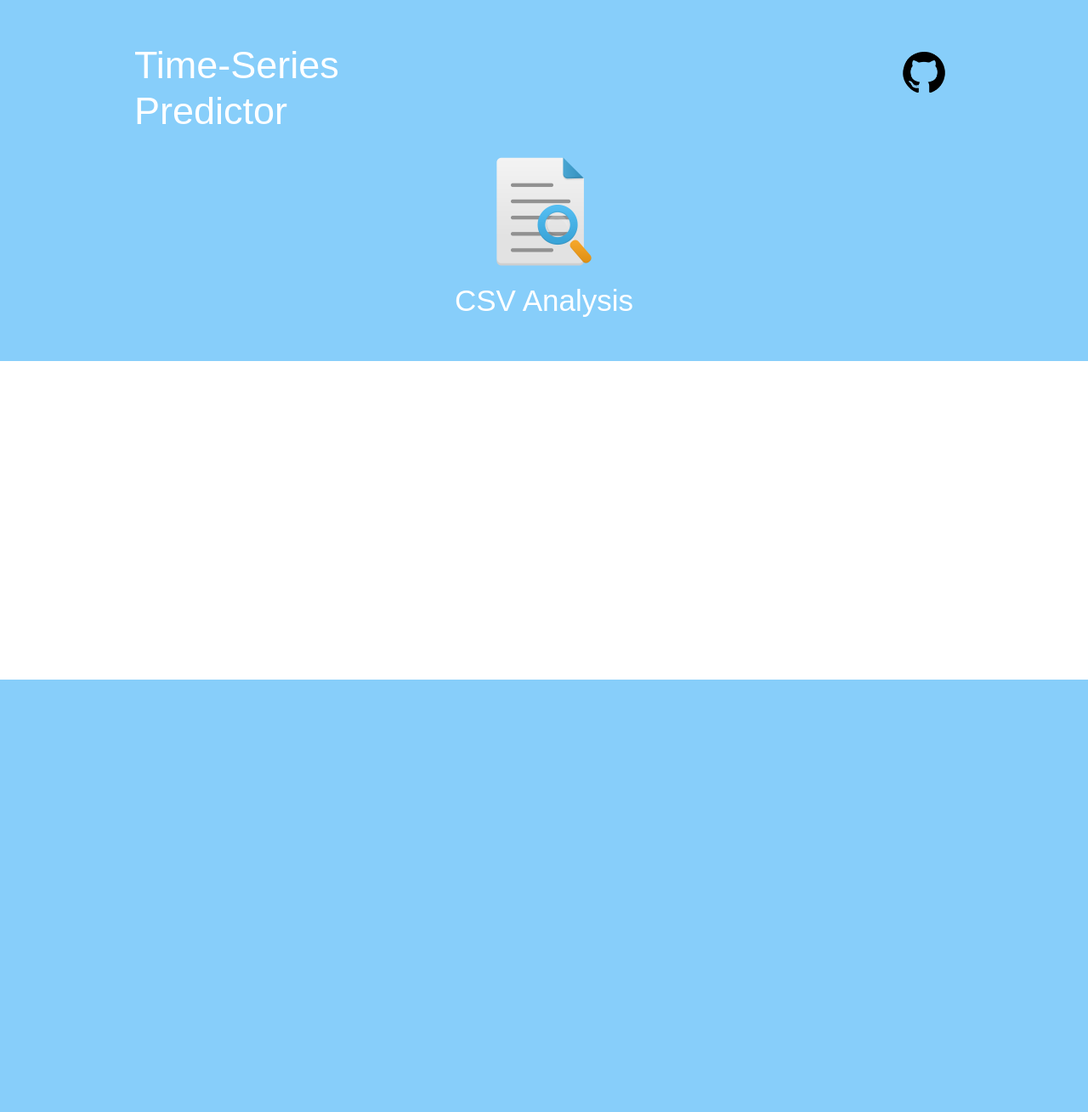
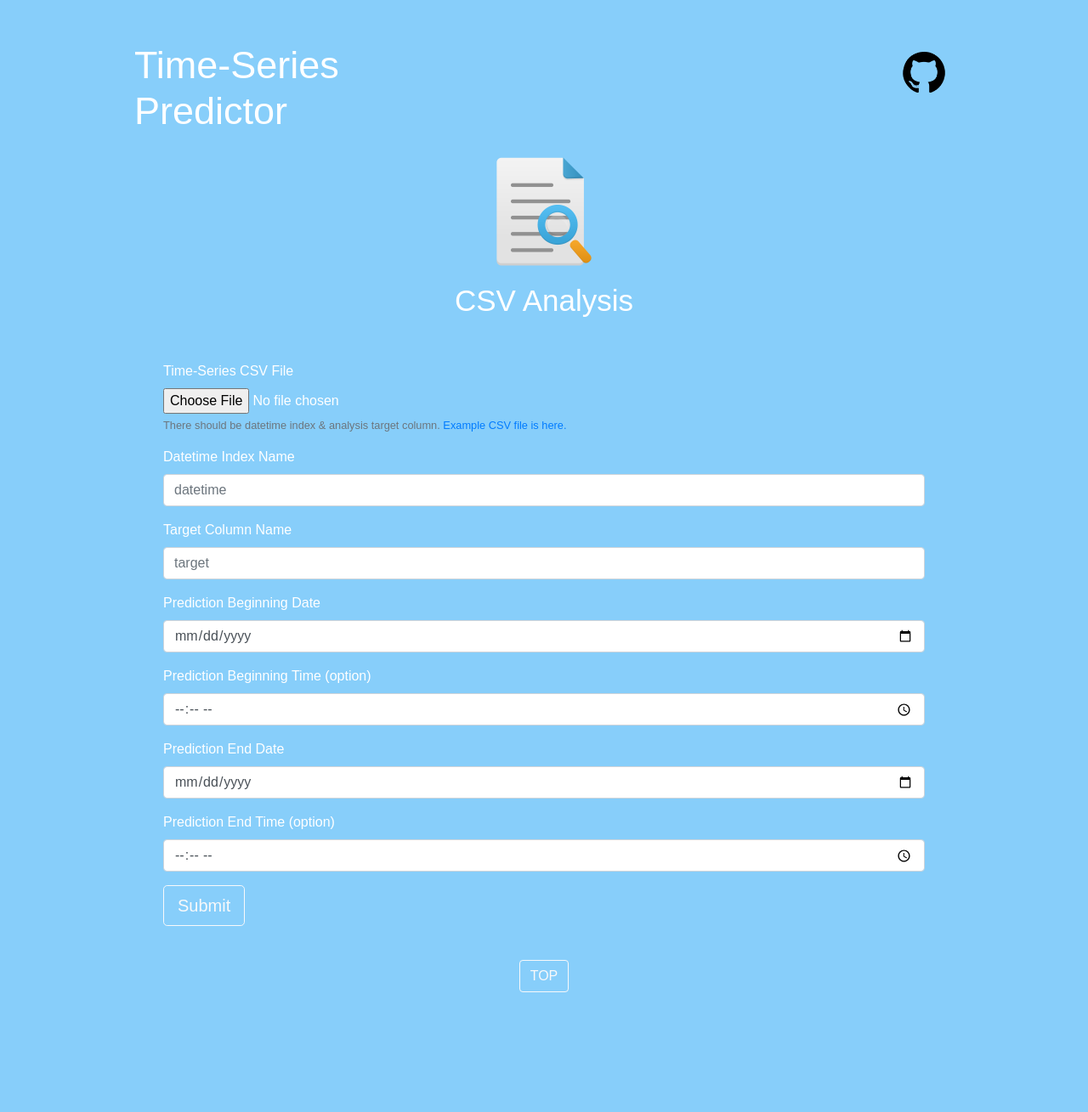
Before and after one commit to ogi-iii/time_series_predictor, a Flask app: page /analysis in a window 1280 px wide. Shown: the whole page at 85% size. Before the commit the page ends 800 px from the top, so only its background shows below. Run offline with Flask 2, Linux system fonts and the light colour scheme; some libraries are stand-ins or nearby versions.

Commit message:
analysis step finished

```diff
--- a/app/app.py
+++ b/app/app.py
@@ -1,7 +1,23 @@
 import os
-from flask import Flask, render_template
+import base64
+import numpy as np
+import pandas as pd
+from scipy import stats
+from scipy import signal
+import statsmodels.api as sm
+from matplotlib import pyplot as plt
+import seaborn as sns
+sns.set() #plotの準備
+import warnings
+warnings.filterwarnings('ignore') # 計算警告を非表示
+
+from flask import Flask, render_template, request
+import tempfile
+from module import *
+
 
 app = Flask(__name__)
+
 
 @app.context_processor # clear web cash
 def add_staticfile():
@@ -11,27 +27,62 @@
         return '/static/' + fname + '?v=' + str(mtime)
     return dict(staticfile=staticfile_cp)
 
+
 @app.route('/')
 def index():
     title = "index"
     return render_template('index.html', title=title)
+
 
 @app.route('/analysis')
 def analysis():
     title = "analysis"
     return render_template('analysis.html', title=title)
 
-@app.route('/results')
+
+@app.route('/results', methods=['POST'])
 def results():
     title = "results"
+    # requestから受け取る
+    file = request.files['csvFile']
+    csv_name = file.filename
+    index_col = request.form["datetimeIndex"]
+    target_col = request.form["targetColumn"]
+    pred_begin = str(request.form["predBeginDate"]).replace('/', '-') + " " + str(request.form["predBeginTime"])
+    pred_end = str(request.form["predEndDate"]).replace('/', '-') + " " + str(request.form["predEndTime"])
+    # SARIMA実行
+    with tempfile.NamedTemporaryFile() as tf:
+        csv = tf.name
+        file.save(csv)
+        ts = read_data(csv,
+                    index_col,
+                    target_col
+                    )
+    p, d, q, sfq = select_order(ts, d = 1, freq_order = 5)
+    sarimax = fit_sarima(ts, p, d, q, sfq, sp = 1, sd = 1, sq = 1)
+    # csvと画像の出力
+    with tempfile.TemporaryDirectory() as temp_dir:
+        plot_fname, csv_fname = output_results(sarimax,
+                                            pred_begin,
+                                            pred_end,
+                                            ts,
+                                            csv_name,
+                                            index_col,
+                                            target_col,
+                                            temp_dir,
+                                            temp_dir,
+                                            )
+        with open(os.path.join(temp_dir, plot_fname), "rb") as f:
+            img_base64 = base64.b64encode(f.read()).decode('utf-8')
 
-    # TODO: module func
+        # TODO: csvファイルのdict化
 
     # TODO: lambda API collaboration
     #       1) upload csv & img to s3
     #       2) write urls in dynamoDB
 
-    return render_template('results.html', title=title)
+    return render_template('results.html', title=title, img_base64=img_base64)
+
 
 @app.route('/history')
 def history():
@@ -44,5 +95,6 @@
 
     return render_template('history.html', title=title)
 
+
 if __name__ == "__main__":
     app.run(debug=True)
--- a/app/static/css/style.css
+++ b/app/static/css/style.css
@@ -4,7 +4,7 @@
     text-align: center;
 }
 
-.background {
+.body-wrapper {
     background-color:#87cefa;
     width: 100%;
     height: 100%;
@@ -58,19 +78,46 @@
     min-width: 70px;
 }
 
+.result-img-div {
+    display: block;
+    margin: 20px auto 50px;
+    text-align: center;
+    width: 60%;
+}
+
 .top-img {
     width: 100%;
 }
 
-.btns {
+.form-wrapper {
     display: inline-block;
-    width: 80%;
-    text-align: center;
-    margin: 0 auto;
-    padding-bottom: 70px;
+    width: 70%;
+    text-align: left;
+    padding-bottom: 30px;
+    color: white;
 }
 
-.next-btn {
-    margin: 30px auto;
-    font-size: 32px;
+.r-top {
+    display: inline-block;
+    width: 70%;
+    font-size: 35px;
+    padding-bottom: 120px;
+    color: white;
 }
+
+.r-downloads {
+    display: inline-block;
+    width: 70%;
+    font-size: 35px;
+    padding-bottom: 30px;
+    color: white;
+}
+
+#download {
+    display: inline-block;
+    width: 280px;
+}
+
+.r-d-img {
+    width: 50px;
+}
--- a/app/templates/analysis.html
+++ b/app/templates/analysis.html
@@ -4,5 +4,44 @@
     <img src="/static/imgs/analysis.png" alt="analysis icon" class="top-img">
 </div>
 <h2 class="subTitle">CSV Analysis</h2>
+<div class="form-wrapper">
+    <form action="/results" method="post" enctype="multipart/form-data">
+        <div class="form-group">
+            <label for="csvFile">Time-Series CSV File</label>
+            <input type="file" class="form-control-file" id="csvFile" name="csvFile" aria-describedby="fileHelp" accept=".csv" required>
+            <small id="fileHelp" class="form-text text-muted">There should be datetime index & analysis target column. <a href="https://www.analyticsvidhya.com/wp-content/uploads/2016/02/AirPassengers.csv">Example CSV file is here.</a></small>
+        </div>
+        <div class="form-group">
+            <label for="datetimeIndex">Datetime Index Name</label>
+            <input type="text" class="form-control" id="datetimeIndex" name="datetimeIndex" placeholder="datetime" required>
+        </div>
+        <div class="form-group">
+            <label for="targetColumn">Target Column Name</label>
+            <input type="text" class="form-control" id="targetColumn" name="targetColumn" placeholder="target" required>
+        </div>
+        <div class="form-group">
+            <label for="predBeginDate">Prediction Beginning Date</label>
+            <input type="date" class="form-control" id="predBeginDate" name="predBeginDate" required>
+        </div>
+        <div class="form-group">
+            <label for="predBeginTime">Prediction Beginning Time (option)</label>
+            <input type="time" class="form-control" id="predBeginTime" name="predBeginTime">
+        </div>
+        <div class="form-group">
+            <label for="predEndDate">Prediction End Date</label>
+            <input type="date" class="form-control" id="predEndDate" name="predEndDate" required>
+        </div>
+        <div class="form-group">
+            <label for="predEndTime">Prediction End Time (option)</label>
+            <input type="time" class="form-control" id="predEndTime" name="predEndTime">
+        </div>
+        <button type="submit" class="btn btn-outline-light btn-lg">Submit</button>
+    </form>
+</div>
+<div class="r-top">
+    <p>
+        <a href="/" class="btn btn-outline-light">TOP</a>
+    </p>
+</div>
 </>
 {% endblock %}
--- a/app/templates/history.html
+++ b/app/templates/history.html
@@ -4,5 +4,10 @@
     <img src="/static/imgs/history.png" alt="history icon" class="top-img">
 </div>
 <h2 class="subTitle">Analytics History</h2>
+<div class="r-top">
+    <p>
+        <a href="/" class="btn btn-outline-light">TOP</a>
+    </p>
+</div>
 </>
 {% endblock %}
--- a/app/templates/layout.html
+++ b/app/templates/layout.html
@@ -9,7 +9,7 @@
     <title>Time-Series Predictor {{title}}</title>
 </head>
 <body>
-    <div class="background">
+    <div class="body-wrapper">
         <div class="top">
             <a href="https://github.com/ogi-iii/time_series_predictor" target="_blank" class="git">
                 <img src="/static/imgs/git.png" alt="github icon" class="git">
```
Also changed, not shown: other parts of app/static/css/style.css (+26 -6 lines), app/module.py (renamed from module.py, +10 -5 lines), app/templates/results.html (added, +21 -0 lines), app/requirements.txt (added), 2 other files.
